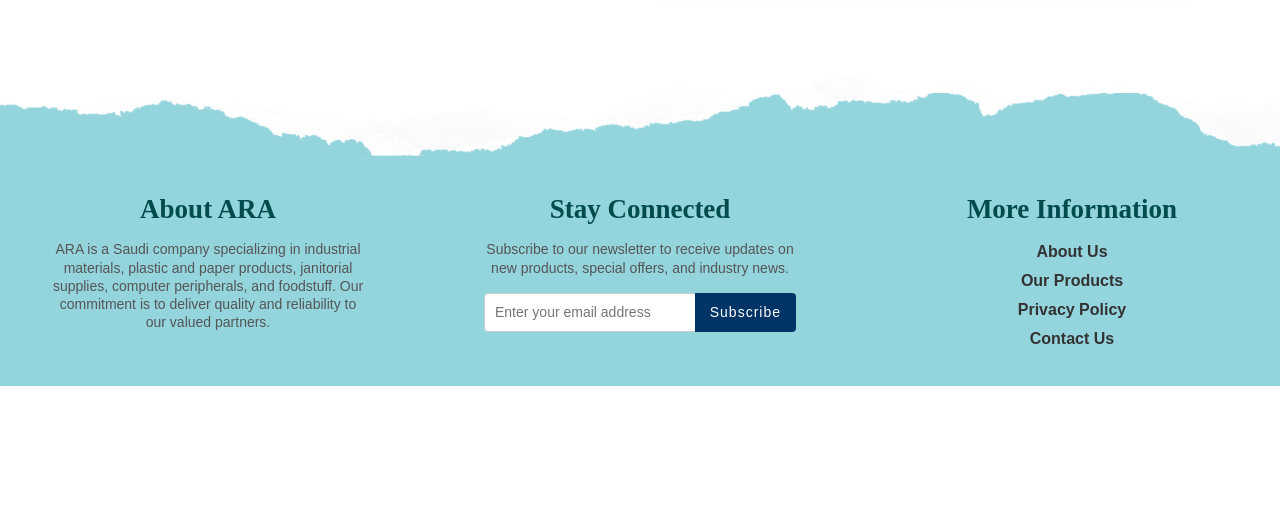
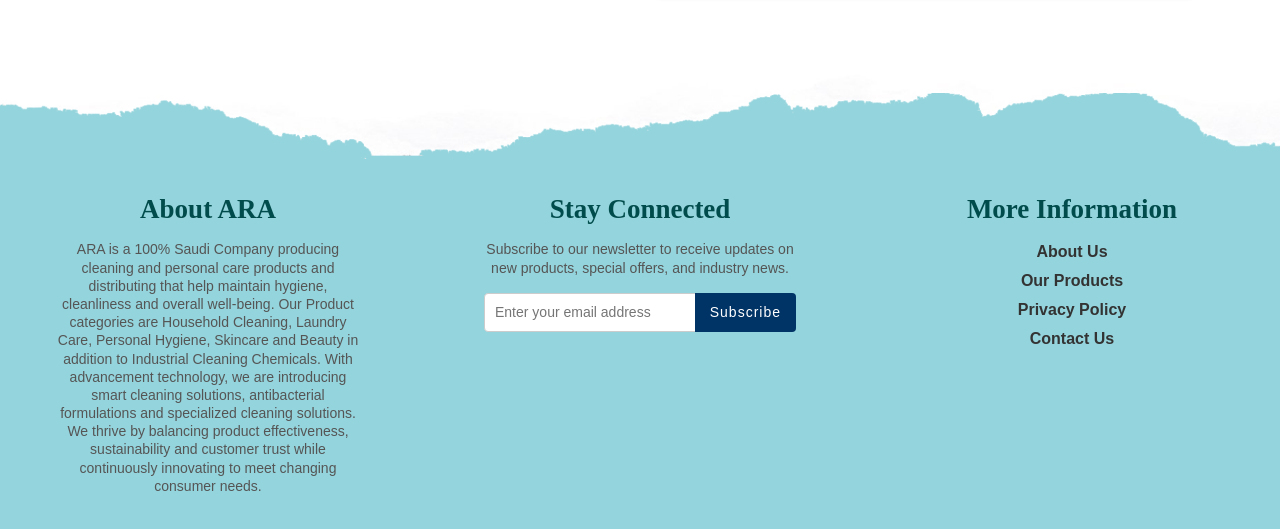
Before and after one commit to Abdulrahman-Elwan/ARA, a plain HTML site: page contact.html in a window 1280 px wide. Shown: the part 912-1441 px from the top of the page. Before the commit the page ends 1298 px from the top, so only its background shows below. Drawn offline with Linux system fonts and the light colour scheme.

Commit message:
Update contact.html

```diff
--- a/contact.html
+++ b/contact.html
@@ -201,9 +201,9 @@
             <!-- About ARA -->
             <div class="footer-section">
                 <h3>About ARA</h3>
-                <p>ARA is a Saudi company specializing in industrial materials, plastic and paper products, janitorial
-                    supplies, computer peripherals, and foodstuff. Our commitment is to deliver quality and reliability
-                    to our valued partners.</p>
+                <p>
+                    ARA is a 100% Saudi Company producing cleaning and personal care products and distributing that help maintain hygiene, cleanliness and overall well-being. Our Product categories are Household Cleaning, Laundry Care, Personal Hygiene, Skincare and Beauty in addition to Industrial Cleaning Chemicals. With advancement technology, we are introducing smart cleaning solutions, antibacterial formulations and specialized cleaning solutions. We thrive by balancing product effectiveness, sustainability and customer trust while continuously innovating to meet changing consumer needs.
+                </p>
             </div>
 
             <!-- Newsletter Subscription -->
```
